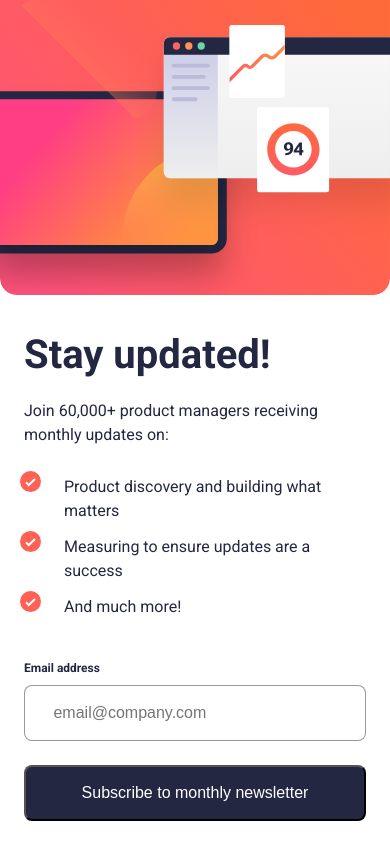
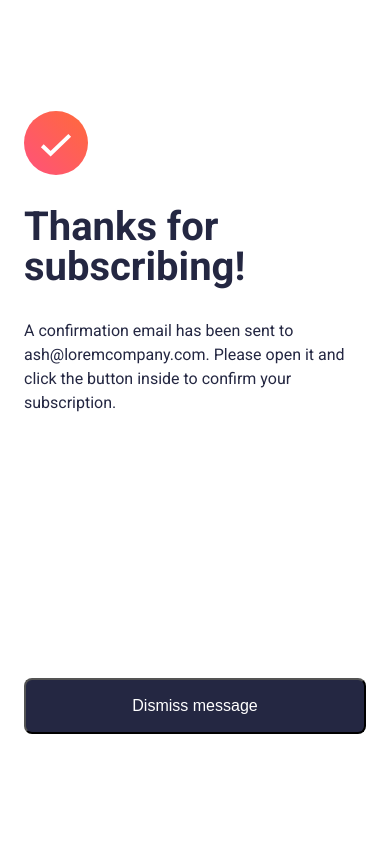
Before and after one commit to EmLopezDev/Newsletter-Sign-Up, a plain HTML site: page index.html in a window 390 px wide. Drawn offline with Linux system fonts and the light colour scheme.

Commit message:
created success card and added responsiveness

```diff
--- a/index.html
+++ b/index.html
@@ -20,7 +20,7 @@
         <title>Newsletter sign-up form with success message</title>
     </head>
     <body>
-        <article id="card__default" class="card">
+        <article id="card__default" class="card hidden">
             <img
                 class="card__image--mobile"
                 src="./assets/images/illustration-sign-up-mobile.svg"
@@ -61,8 +61,12 @@
                 </form>
             </section>
         </article>
-        <!-- Success View -->
-        <!-- <article id="card__success" class="card">
+        <article id="card__success" class="card__success">
+            <img
+                class="card__success--image"
+                src="./assets/images/icon-success.svg"
+                alt=""
+            />
             <h1 class="card__success--header">Thanks for subscribing!</h1>
             <p class="card__success--details">
                 A confirmation email has been sent to ash@loremcompany.com.
@@ -70,6 +74,6 @@
                 subscription.
             </p>
             <button class="card__success--button">Dismiss message</button>
-            </article> -->
+        </article>
     </body>
 </html>
--- a/scss/components/_card.scss
+++ b/scss/components/_card.scss
@@ -151,3 +151,68 @@ $spacing-1300: 104;
         }
     }
 }
+
+.card__success {
+    display: flex;
+    flex-direction: column;
+    justify-content: center;
+    background-color: var(--color-white);
+    min-height: 100%;
+    width: 100%;
+    color: var(--color-blue-800);
+    padding: 0 u.rem($spacing-300);
+
+    @include u.breakpoint(small) {
+        gap: u.rem(32);
+        width: u.rem(504);
+        height: u.rem(520);
+        padding: u.rem(64);
+        border-radius: u.rem(36);
+    }
+
+    &--image {
+        width: u.rem(64);
+        height: u.rem(64);
+        margin-bottom: u.rem(32);
+
+        @include u.breakpoint(small) {
+            margin-bottom: 0;
+        }
+    }
+
+    &--header {
+        @include u.text-preset-1-mobile;
+        margin-bottom: u.rem(32);
+
+        @include u.breakpoint(small) {
+            margin-bottom: 0;
+        }
+    }
+
+    &--details {
+        margin-bottom: u.rem(263);
+        @include u.text-preset-2;
+
+        @include u.breakpoint(small) {
+            margin-bottom: 0;
+        }
+    }
+
+    &--button {
+        display: flex;
+        justify-content: center;
+        align-items: center;
+        height: u.rem(56);
+        width: 100%;
+        background-color: var(--color-blue-800);
+        border-radius: u.rem(8);
+        color: var(--color-white);
+        text-align: center;
+
+        @include u.text-preset-2;
+    }
+}
+
+.hidden {
+    display: none;
+}
--- a/scss/utils/_typography.scss
+++ b/scss/utils/_typography.scss
@@ -14,7 +14,7 @@ $line-height-small: 100%;
 $letter-spacing: 0;
 
 @mixin text-preset-1 {
-    font-size: f.rem($font-size-large);
+    font-size: f.rem($font-size-xlarge);
     font-weight: $font-weight-bold;
     line-height: $line-height-small;
     letter-spacing: $letter-spacing;
```
Also changed, not shown: dist/style.css, 1 other file. Lines whose indentation alone changed are shown as unchanged.
